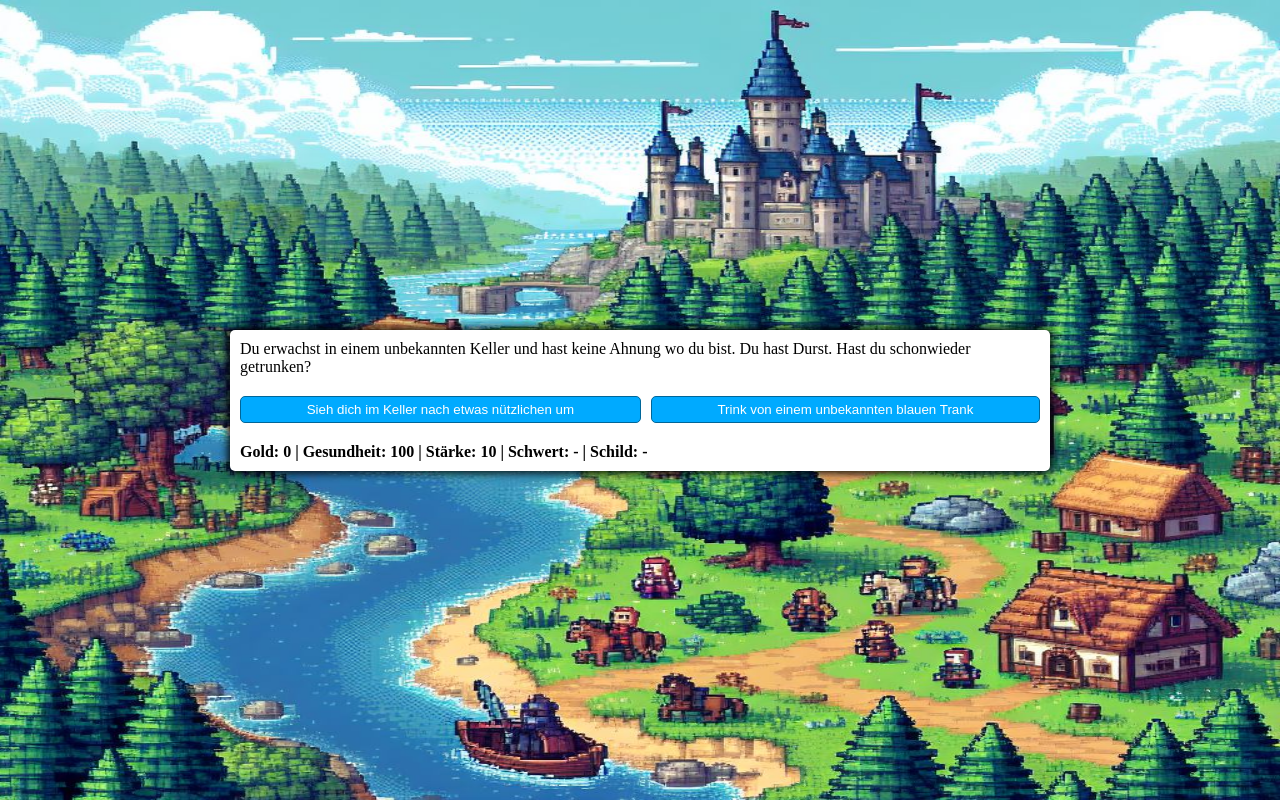
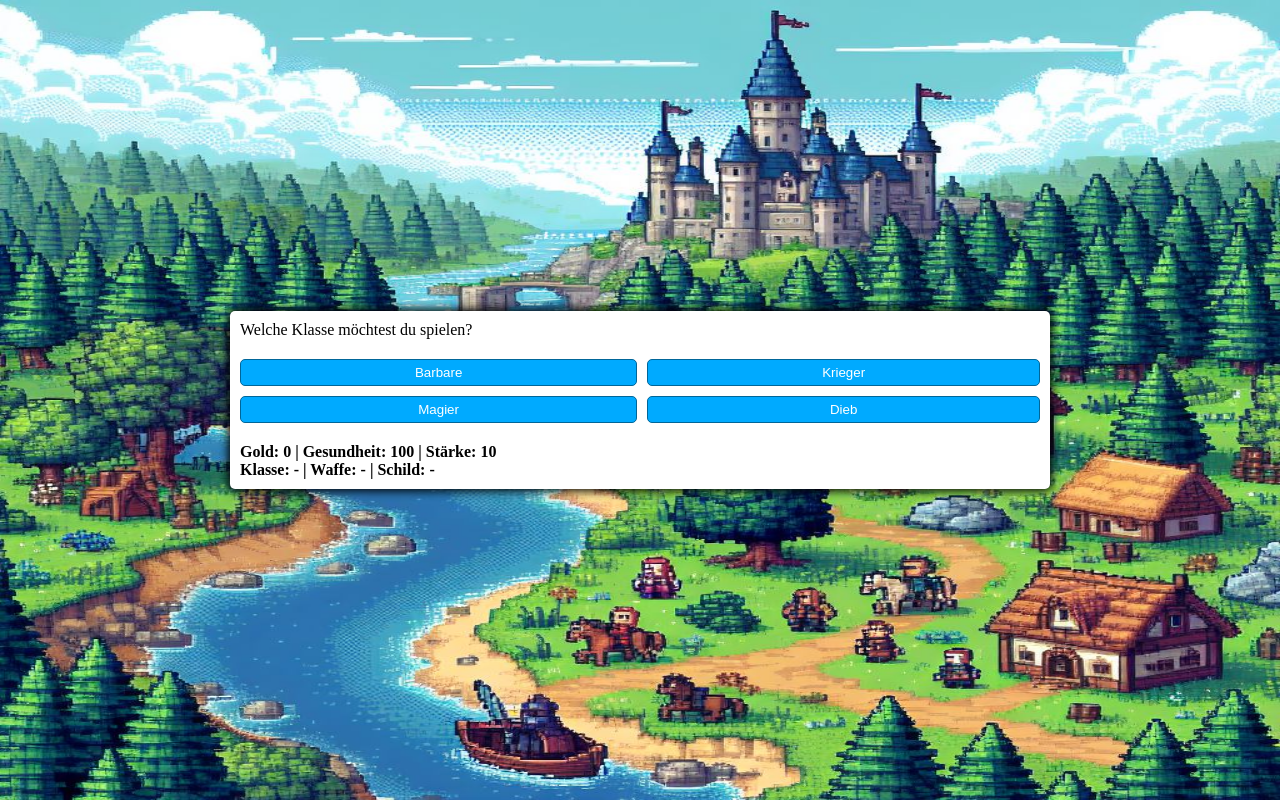
Before and after one commit to salem-karim/ITP-Group-23-Project, a plain HTML site: page index.html in a window 1280 px wide. Both pictures are taken after a click on the button "Spiel starten". Drawn offline with Linux system fonts and the light colour scheme.

Commit message:
Charakter klasses erstellt

```diff
--- a/game.js
+++ b/game.js
@@ -1,10 +1,22 @@
+//Game
 class Player {
-  constructor(name, health, strength, gold, sword, shield, beer, beerMission) {
+  constructor(
+    name,
+    type,
+    health,
+    strength,
+    gold,
+    weapon,
+    shield,
+    beer,
+    beerMission,
+  ) {
     this.name = name;
+    this.type = type;
     this.health = health;
     this.strength = strength;
-    this.gold = gold
-    this.sword = sword;
+    this.gold = gold;
+    this.weapon = weapon;
     this.shield = shield;
     this.beer = beer;
     this.beerMission = beerMission;
@@ -17,13 +29,13 @@ const optionButtonsElement = document.getElementById("option-buttons");
 const goldElement = document.getElementById("gold");
 const healthElement = document.getElementById("health");
 const strengthElement = document.getElementById("strength");
-const swordElement = document.getElementById("sword");
+const weaponElement = document.getElementById("weapon");
 const shieldElement = document.getElementById("shield");
+const classElement = document.getElementById("class");
 //Delcare empty state
 let state = {};
 //Initialize Player with default values
-const player = new Player("Player", 100, 10, 0, "-", "-", false, false);
-
+const player = new Player("Player", "-", 100, 10, 0, "-", "-", false, false);
 
 function startGame() {
   //Show the text, options and update the player stats
@@ -36,7 +48,8 @@ function updatePlayerStats() {
   goldElement.textContent = player.gold;
   healthElement.textContent = player.health;
   strengthElement.textContent = player.strength;
-  swordElement.textContent = player.sword;
+  classElement.textContent = player.type;
+  weaponElement.textContent = player.weapon;
   shieldElement.textContent = player.shield;
 }
 
@@ -62,6 +75,17 @@ function showTextNode(textNodeIndex) {
     }
   });
 }
+function resetPlayer() {
+  player.health = 100;
+  player.strength = 10;
+  player.gold = 0;
+  player.weapon = "-";
+  player.shield = "-";
+  player.beer = false;
+  player.beerMission = false;
+  player.type = "-";
+  updatePlayerStats();
+}
 
 function showOption(option) {
   // Check if the option should be shown or not
@@ -72,6 +96,7 @@ function selectOption(option) {
   // Get the next node id and if it is smaller than 0, restart the game
   const nextTextNodeId = option.nextText;
   if (nextTextNodeId <= 0) {
+    resetPlayer();
     return startGame();
   }
   if (option.setState) {
@@ -87,7 +112,6 @@ function selectOption(option) {
 function debugLogs() {
   console.log("Player: ", player);
   console.log("State: ", state);
-
 }
 // Object array with all the text nodes
 const textNodes = [
@@ -103,37 +127,88 @@ const textNodes = [
   },
   {
     id: 2,
-    text: "Du erwachst in einem unbekannten Keller und hast keine Ahnung wo du bist. Du hast Durst. Hast du schonwieder getrunken?",
+    text: "Welche Klasse möchtest du spielen?",
     options: [
       {
-        text: "Sieh dich im Keller nach etwas nützlichen um",
-        setState: () => { player.gold += 5; },
+        text: "Barbare",
+        setState: () => {
+          player.type = "Barbare";
+          player.weapon = "Großaxt";
+          player.strength += 7;
+        },
         nextText: 3,
       },
       {
-        text: "Trink von einem unbekannten blauen Trank",
-        setState: () => { player.health = 0; },
-        nextText: 4,
+        text: "Krieger",
+        setState: () => {
+          player.type = "Krieger";
+          player.weapon = "Langschwert";
+          player.shield = "Holzschild";
+          player.strength += 5;
+        },
+        nextText: 3,
+      },
+      {
+        text: "Magier",
+        setState: () => {
+          player.type = "Magier";
+          player.weapon = "Zauberstab";
+          player.shield = "Zauberbuch";
+          player.strength += 2;
+        },
+        nextText: 3,
+      },
+      {
+        text: "Dieb",
+        setState: () => {
+          player.type = "Dieb";
+          player.weapon = "Dolch";
+          player.shield = "Kleiner Schild";
+          player.strength += 3;
+        },
+        nextText: 3,
       },
     ],
   },
   {
     id: 3,
-    text: "Nachdem du den Keller durchsucht hast, findest du 5 Goldmünzen. Du siehst eine Tür und hörst Stimmen dahinter. Was willst du tun?",
+    text: "Du erwachst in einem unbekannten Keller und hast keine Ahnung wo du bist. Du hast Durst. Hast du schonwieder getrunken?",
     options: [
       {
-        text: "Stürme lautstart den Raum und fordere die Stimmen heraus",
-        setState: () => { player.health = 0; },
-        nextText: 5,
+        text: "Sieh dich im Keller nach etwas nützlichen um",
+        setState: () => {
+          player.gold += 5;
+        },
+        nextText: 4,
       },
       {
-        text: "Warte bis die Stimmen verschwinden und öffne die Tür leise",
-        nextText: 6,
+        text: "Trink von einem unbekannten blauen Trank",
+        setState: () => {
+          player.health = 0;
+        },
+        nextText: 5,
       },
     ],
   },
   {
     id: 4,
+    text: "Nachdem du den Keller durchsucht hast, findest du 5 Goldmünzen. Du siehst eine Tür und hörst Stimmen dahinter. Was willst du tun?",
+    options: [
+      {
+        text: "Stürme lautstart den Raum und fordere die Stimmen heraus",
+        setState: () => {
+          player.health = 0;
+        },
+        nextText: 6,
+      },
+      {
+        text: "Warte bis die Stimmen verschwinden und öffne die Tür leise",
+        nextText: 7,
+      },
+    ],
+  },
+  {
+    id: 5,
     text: "Das war offensichtlich kein Wasser. Du stirbst.",
     options: [
       {
@@ -143,7 +218,7 @@ const textNodes = [
     ],
   },
   {
-    id: 5,
+    id: 6,
     text: "Es waren diejenigen, die dich gefangen haben. Sie töten dich.",
     options: [
       {
@@ -153,43 +228,50 @@ const textNodes = [
     ],
   },
   {
-    id: 6,
+    id: 7,
     text: "Du kannst dich langsam erinnern, du warst in einer Kneipe und hast dich mit einem alten Mann unterhalten. Er hat dir von einem Schatz in einem Schloss erzählt. Du hast nach dem Kneipen besuch offenbar noch dein Glück versucht und wurdest gefangen genommen. Du bist in einem Schloss.",
     options: [
       {
         text: "Weiter...",
-        nextText: 8,
+        nextText: 9,
       },
     ],
   },
   {
-    id: 7,
-    nextText: 8,
+    id: 8,
+    nextText: 9,
   },
   {
-    id: 8,
+    id: 9,
     text: "Du musst erstmal aus dem Schloss entkommen. Du siehst einen Wächter vor dir. Er ist riesig und hat eine Axt. Was willst du tun?",
     options: [
       {
         text: "ABHAUEN",
-        setState: () => { player.health = 50; },
-        nextText: 11,
+        setState: () => {
+          player.health = 50;
+        },
+        nextText: 12,
       },
       {
         text: "Einen lächerlichen Faustkampf beginnen",
-        setState: () => { player.health = 0; },
-        nextText: 9,
+        setState: () => {
+          player.health = 0;
+        },
+        nextText: 10,
       },
       {
         text: "Ihn bitten dich durchzulassen und ihm 5 Goldmünzen anbieten",
         requiredState: (player) => player.gold >= 5,
-        setState: () => { player.gold -= 5; player.health = 0; },
-        nextText: 10,
+        setState: () => {
+          player.gold -= 5;
+          player.health = 0;
+        },
+        nextText: 11,
       },
     ],
   },
   {
-    id: 9,
+    id: 10,
     text: "Merkst du selber, oder? Du stirbst.",
     options: [
       {
@@ -199,7 +281,7 @@ const textNodes = [
     ],
   },
   {
-    id: 10,
+    id: 11,
     text: "Der Wächter nimmt das Gold und tötet dich trotzdem. Du bist tot.",
     options: [
       {
@@ -209,135 +291,159 @@ const textNodes = [
     ],
   },
   {
-    id: 11,
+    id: 12,
     text: "Du entkommst dem Wächter nur knapp, aber er hat dich verletzt. Du läufst erstmals richtung Stadt.",
     options: [
       {
         text: "Weiter...",
-        nextText: 12,
+        nextText: 13,
       },
     ],
   },
   {
-    id: 12,
+    id: 13,
     text: "Du brauchst jetzt etwas Geld, Ausrüstung und volle Gesundheit. Du siehst ein paar Händler und andere Gestalten.",
     options: [
       {
         text: "Zum Schmied gehen",
-        nextText: 13,
+        nextText: 14,
       },
       {
         text: "Zum mysteriösen Mann in der Ecke gehen, der dir zuwinkt",
-        nextText: 14,
+        nextText: 15,
       },
       {
         text: "Zum Wirt gehen",
-        nextText: 15,
+        nextText: 16,
       },
       {
         text: "Wieder zurück zum Schloss (benötigt 100 Gesundheit und 25 Stärke)",
-        requiredState: (player) => player.health >= 100 && player.strength >= 25,
-        nextText: 16,
-      }
+        requiredState: (player) =>
+          player.health >= 100 && player.strength >= 25,
+        nextText: 17,
+      },
     ],
   },
   {
-    id: 13,
+    id: 14,
     text: "Der Schmied bietet dir ein Anfängerschwert (30 Gold, +5 Stärke), ein Fortgeschrittenenschwert (100 Gold, +10 Stärke) und einen Eisenschild (50 Gold, +10 Gesundheit) an.",
     options: [
       {
         text: "Kein Geld? Verlasse den Schmied",
-        nextText: 12,
+        nextText: 13,
       },
       {
         text: "Ein Anfängerschwert kaufen (30 Gold)",
         requiredState: (player) => player.gold >= 30,
-        setState: () => { player.gold -= 30; player.sword = "Anfängerschwert"; player.strength += 5; },
-        nextText: 12,
+        setState: () => {
+          player.gold -= 30;
+          player.sword = "Anfängerschwert";
+          player.strength += 5;
+        },
+        nextText: 13,
       },
       {
         text: "Ein Fortgeschrittenenschwert kaufen (100 Gold)",
         requiredState: (player) => player.gold >= 100,
-        setState: () => { player.gold -= 100; player.sword = "Fortgeschrittenenschwert"; player.strength += 10; },
-        nextText: 12,
+        setState: () => {
+          player.gold -= 100;
+          player.sword = "Fortgeschrittenenschwert";
+          player.strength += 10;
+        },
+        nextText: 13,
       },
       {
         text: "Einen Eisenschild kaufen (50 Gold)",
         requiredState: (player) => player.gold >= 50,
-        setState: () => { player.gold -= 50; player.shield = "Eisenschild"; player.health += 10; },
-        nextText: 12,
+        setState: () => {
+          player.gold -= 50;
+          player.shield = "Eisenschild";
+          player.health += 10;
         },
-    ]
+        nextText: 13,
+      },
+    ],
   },
   {
-      id: 14,
+    id: 15,
     text: "Der Mann bietet dir für jede Mission 20 Gold an.\n1. Er sagt: Ich brauche ein Bier, aber ich kann nicht selbst gehen. Kannst du mir eins holen?\n 2. WEITERE MISSIONEN",
     options: [
       {
         text: "Zurückgehen",
-          nextText: 12,
+        nextText: 13,
       },
       {
         text: "Bier geben",
         requiredState: (player) => player.beer == true,
-          setState: () => { player.gold += 20; player.beer = false; player.beerMission = true; },
-          nextText: 12,
+        setState: () => {
+          player.gold += 20;
+          player.beer = false;
+          player.beerMission = true;
+        },
+        nextText: 13,
       },
       {
         text: "Nächste Mission...",
         requiredState: (player) => player.beerMission == true,
-          nextText: 18,
-        }
-      ]
+        nextText: 19,
+      },
+    ],
   },
   {
-      id: 15,
+    id: 16,
     text: "Der Wirt sieht sieht freundlich aus und ein Mann sitzt an einem runden Tisch. Du siehst auch eine Tafel mit Preisen. Ein Bier kostet 5 Gold, Essen kostet 5 Gold und gibt dir 10 Gesundheit.",
     options: [
       {
         text: "Verlasse die Kneipe",
-          nextText: 12,
+        nextText: 13,
       },
       {
         text: "Ein Bier für den Misteriösen Mann draußen kaufen (5 Gold)",
-          requiredState: (player) => player.gold >= 5 && player.beer == false && player.beerMission == false,
-          setState: () => { player.gold -= 5; player.beer = true; },
-          nextText: 15,
-
+        requiredState: (player) =>
+          player.gold >= 5 &&
+          player.beer == false &&
+          player.beerMission == false,
+        setState: () => {
+          player.gold -= 5;
+          player.beer = true;
+        },
+        nextText: 16,
       },
       {
         text: "Etwas essen (5 Gold, + 10 Gesundheit)",
-          requiredState: (player) => player.gold >= 5 && player.health <= 90 && player.beerMission == true,
-          setState: () => { player.gold -= 5; player.health += 10; },
-          nextText: 15
+        requiredState: (player) =>
+          player.gold >= 5 && player.health <= 90 && player.beerMission == true,
+        setState: () => {
+          player.gold -= 5;
+          player.health += 10;
+        },
+        nextText: 16,
       },
       {
         text: "Zu dem Mann am runden Tisch gehen",
-          nextText: 17
-        }
-      ]
+        nextText: 18,
       },
-    {
-      id: 16,
-      text: "...",
-      nextText: 12
+    ],
   },
   {
     id: 17,
+    text: "...",
+    nextText: 13,
+  },
+  {
+    id: 18,
     text: "Der Mann bietet Glücksspiel an. Traust du dich?",
     options: [
       {
         text: "Verlasse die Kneipe",
-          nextText: 12
+        nextText: 13,
       },
       {
         text: "EIN MINISPIEL ÜBERLEGEN",
-          nextText: 19
-        }
-      ]
+        nextText: 20,
       },
-
+    ],
+  },
 ];
 
-
 startGame();
--- a/index.html
+++ b/index.html
@@ -1,13 +1,15 @@
-<!DOCTYPE html>
+<!doctype html>
 <html lang="en">
+
 <head>
-  <meta charset="UTF-8">
-  <meta name="viewport" content="width=device-width, initial-scale=1.0">
-  <meta http-equiv="X-UA-Compatible" content="ie=edge">
-  <link href="styles.css" rel="stylesheet">
+  <meta charset="UTF-8" />
+  <meta name="viewport" content="width=device-width, initial-scale=1.0" />
+  <meta http-equiv="X-UA-Compatible" content="ie=edge" />
+  <link href="styles.css" rel="stylesheet" />
   <script defer src="game.js"></script>
   <title>Text Adventure</title>
 </head>
+
 <body>
   <div class="container">
     <div id="text">Text</div>
@@ -18,12 +20,14 @@
       <button class="btn">Option 4</button>
     </div>
     <div id="player-stats">
-      Gold: <span id="gold">0</span> |
-      Gesundheit: <span id="health">100</span> |
-      Stärke: <span id="strength">10</span> |
-      Schwert: <span id="sword">-</span> |
-      Schild: <span id="shield">-</span>
+      Gold: <span id="gold">0</span> | Gesundheit:
+      <span id="health">100</span> | Stärke: <span id="strength">10</span>
+      <br />
+      Klasse: <span id="class">-</span> | Waffe: <span id="weapon">-</span> |
+      Schild:
+      <span id="shield">-</span>
     </div>
   </div>
 </body>
+
 </html>
```
Lines whose indentation alone changed are shown as unchanged.
